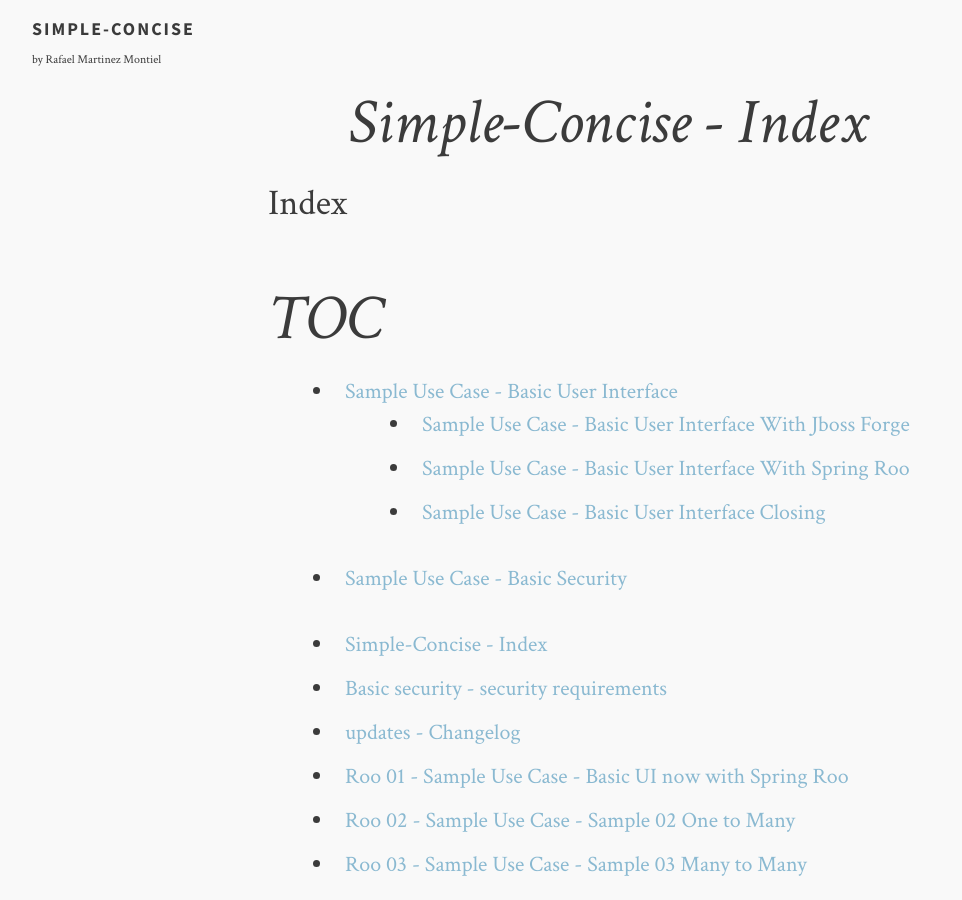
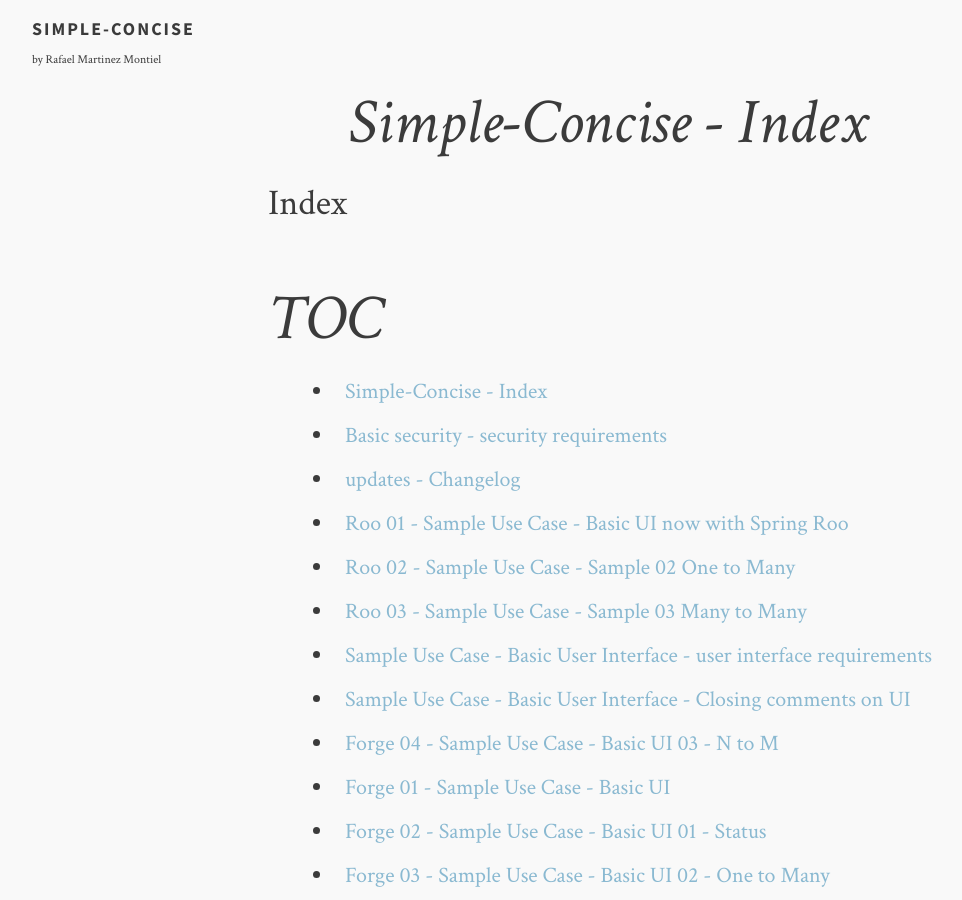
Before and after one commit to mtzmontiel/simple-concise, a Jekyll site: the page built from index.md, in a window 1280 px wide and 900 px high. Shown: the whole window, without its empty margins (32-994 px from the left). Built offline with Jekyll 4.4.1, drawn with Linux system fonts in a browser that asks for light colours.

Commit message:
Eliminar TOC manual

```diff
--- a/index.md
+++ b/index.md
@@ -7,12 +7,6 @@
 
 TOC
 ===
-
-* <a href="{{site.url}}/subaui/sampleUC-BasicUI.html">Sample Use Case - Basic User Interface</a>
-    * <a href="{{site.url}}/subaui/forge/sampleUI-BasicUI.html">Sample Use Case - Basic User Interface  With Jboss Forge</a>
-    * <a href="{{site.url}}/subaui/roo/sampleUI-BasicUI-01.html">Sample Use Case - Basic User Interface  With Spring Roo</a>
-    * <a href="{{site.url}}/subaui/sampleUC-BasicUI-closing.html">Sample Use Case - Basic User Interface Closing</a>
-* <a href="{{site.url}}/sampleUC-BasicSecurity.html">Sample Use Case - Basic Security</a>
 
 {% include toc.md %}
 
```
